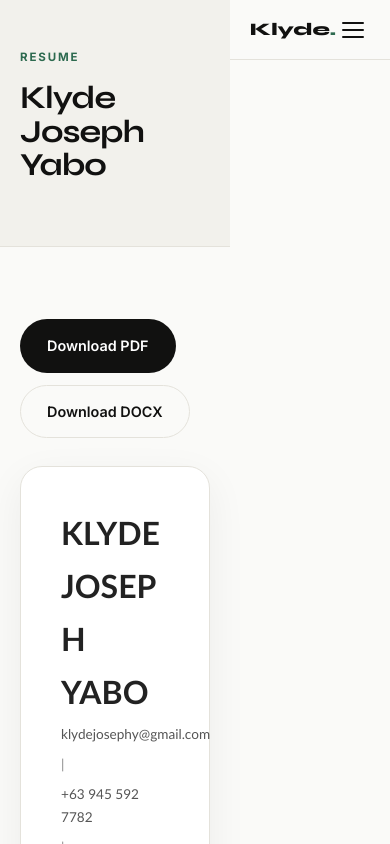
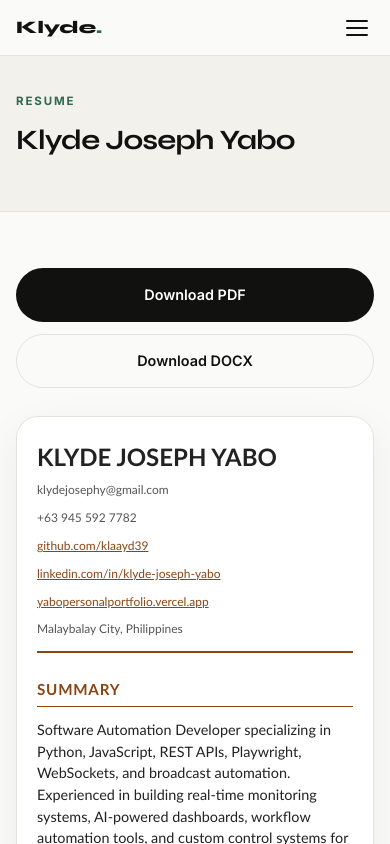
Before and after one commit to klaayd39/new-portfolio, a React (Vite) app: page /resume in a window 390 px wide. Shown: the top 844 px of the page. Built offline with nearby package versions, Linux system fonts and the light colour scheme.

Commit message:
new designnnn

```diff
--- a/src/App.jsx
+++ b/src/App.jsx
@@ -59,17 +59,15 @@ export default function App() {
     <div className="app-shell app-shell--sidebar">
       <ScrollManager />
       <ScrollProgress />
+      <Sidebar />
 
-      <div className="layout">
       <div className="layout-main">
-          <main>
+        <main id="main-content">
           <Suspense fallback={<div className="page-fallback" />}>
             <AnimatedRoutes />
           </Suspense>
         </main>
         <Footer />
-        </div>
-        <Sidebar />
       </div>
 
       <ScrollToTopFAB />
--- a/src/index.css
+++ b/src/index.css
@@ -18,8 +18,9 @@
   --border-dark: rgba(255, 255, 255, 0.12);
   --font-display: 'Syne', system-ui, sans-serif;
   --font-body: 'Inter', system-ui, sans-serif;
-  --container: 1120px;
-  --sidebar-w: 280px;
+  --container: min(1120px, 100%);
+  --content-pad: clamp(16px, 4vw, 28px);
+  --sidebar-w: clamp(240px, 22vw, 280px);
   --ease: cubic-bezier(0.16, 1, 0.3, 1);
   --radius: 14px;
   --radius-lg: 22px;
@@ -30,8 +31,12 @@
 
 html {
   scroll-behavior: smooth;
-  scroll-padding-top: 24px;
+  scroll-padding-top: calc(var(--mobile-bar-h) + env(safe-area-inset-top, 0px) + 16px);
   font-size: 16px;
+}
+
+@media (min-width: 1024px) {
+  html { scroll-padding-top: 20px; }
 }
 
 body {
@@ -70,25 +75,35 @@ textarea:focus-visible {
 }
 
 /* ── Layout: content left, sidebar right ── */
-.app-shell--sidebar { min-height: 100vh; }
-
-.layout {
-  display: flex;
+.app-shell--sidebar {
   min-height: 100vh;
+  position: relative;
 }
 
 .layout-main {
+  width: 100%;
+  min-width: 0;
+  min-height: 100vh;
+  display: flex;
+  flex-direction: column;
+}
+
+.layout-main > main {
   flex: 1;
+  width: 100%;
   min-width: 0;
-  display: flex;
-  flex-direction: column;
-}
-
-.layout-main > main { flex: 1; }
+}
 
 @media (min-width: 1024px) {
   .layout-main {
-    margin-right: var(--sidebar-w);
+    width: calc(100% - var(--sidebar-w));
+    max-width: calc(100vw - var(--sidebar-w));
+  }
+}
+
+@media (max-width: 1023px) {
+  .layout-main {
+    padding-top: calc(var(--mobile-bar-h) + env(safe-area-inset-top, 0px));
   }
 }
 
@@ -260,12 +275,14 @@ textarea:focus-visible {
   display: flex;
   align-items: center;
   justify-content: space-between;
-  height: var(--mobile-bar-h);
-  padding: 0 20px;
-  position: sticky;
+  min-height: var(--mobile-bar-h);
+  padding: env(safe-area-inset-top, 0px) var(--content-pad) 0;
+  position: fixed;
   top: 0;
+  left: 0;
+  right: 0;
   z-index: 350;
-  background: rgba(250, 250, 248, 0.92);
+  background: rgba(250, 250, 248, 0.94);
   backdrop-filter: blur(14px);
   -webkit-backdrop-filter: blur(14px);
   border-bottom: 1px solid var(--border);
@@ -352,16 +369,22 @@ textarea:focus-visible {
 
 /* ── Layout ── */
 .app-shell { min-height: 100vh; display: flex; flex-direction: column; }
-.app-shell > main { flex: 1; }
 
 .container {
   width: 100%;
   max-width: var(--container);
   margin: 0 auto;
-  padding: 0 28px;
-}
-
-.section { padding: 100px 0; }
+  padding-left: var(--content-pad);
+  padding-right: var(--content-pad);
+}
+
+@media (min-width: 1024px) {
+  .container {
+    max-width: min(1120px, calc(100vw - var(--sidebar-w) - var(--content-pad) * 2));
+  }
+}
+
+.section { padding: clamp(64px, 10vw, 100px) 0; }
 .section--muted { background: var(--bg-muted); }
 
 .section-label {
@@ -375,12 +398,12 @@ textarea:focus-visible {
 
 .section-title {
   font-family: var(--font-display);
-  font-size: clamp(2rem, 4.5vw, 3.2rem);
-  font-weight: 700;
-  line-height: 1.05;
+  font-size: clamp(1.75rem, 4.5vw, 3.2rem);
+  font-weight: 700;
+  line-height: 1.08;
   letter-spacing: -0.03em;
   margin-bottom: 16px;
-  max-width: 16ch;
+  max-width: min(20ch, 100%);
 }
 
 .section-title--light { color: #fff; }
@@ -423,10 +446,16 @@ textarea:focus-visible {
 /* ── Scroll progress ── */
 .scroll-progress {
   position: fixed;
-  top: 0; left: 0; right: 0;
+  top: 0;
+  left: 0;
+  right: 0;
   height: 2px;
   z-index: 500;
   pointer-events: none;
+}
+
+@media (min-width: 1024px) {
+  .scroll-progress { right: var(--sidebar-w); }
 }
 .scroll-progress-fill {
   height: 100%;
@@ -605,17 +634,18 @@ textarea:focus-visible {
 
 /* ── Hero ── */
 .hero {
-  min-height: 100vh;
+  min-height: min(100vh, 900px);
   display: flex;
   align-items: center;
-  padding: 80px 0;
+  padding: clamp(48px, 8vw, 80px) 0;
 }
 
 .hero-grid {
   display: grid;
   grid-template-columns: 1.05fr 0.95fr;
-  gap: 64px;
+  gap: clamp(32px, 5vw, 64px);
   align-items: center;
+  width: 100%;
 }
 
 .status-pill {
@@ -633,9 +663,9 @@ textarea:focus-visible {
 
 .hero-title {
   font-family: var(--font-display);
-  font-size: clamp(3rem, 7vw, 5.5rem);
+  font-size: clamp(2.25rem, 6vw, 5rem);
   font-weight: 800;
-  line-height: 0.95;
+  line-height: 1;
   letter-spacing: -0.04em;
   margin-bottom: 16px;
 }
@@ -649,10 +679,10 @@ textarea:focus-visible {
 }
 
 .hero-lead {
-  font-size: 1.05rem;
+  font-size: clamp(0.95rem, 2vw, 1.05rem);
   color: var(--text-muted);
   line-height: 1.78;
-  max-width: 520px;
+  max-width: 36rem;
   margin-bottom: 32px;
 }
 .hero-lead strong { color: var(--text); font-weight: 600; }
@@ -687,7 +717,9 @@ textarea:focus-visible {
 .hero-visual { display: flex; justify-content: center; }
 
 .hero-photo-wrap {
-  width: min(100%, 360px);
+  width: 100%;
+  max-width: 360px;
+  margin: 0 auto;
   border-radius: var(--radius-lg);
   overflow: hidden;
   border: 1px solid var(--border);
@@ -745,6 +777,13 @@ textarea:focus-visible {
   margin-bottom: 56px;
 }
 
+.stats-grid > *,
+.skills-layout > *,
+.explore-grid > * {
+  min-width: 0;
+  height: 100%;
+}
+
 .stat-card {
   background: var(--surface);
   border: 1px solid var(--border);
@@ -759,7 +798,7 @@ textarea:focus-visible {
 
 .stat-number {
   font-family: var(--font-display);
-  font-size: 2.4rem;
+  font-size: clamp(1.75rem, 4vw, 2.4rem);
   font-weight: 800;
   letter-spacing: -0.03em;
   color: var(--accent);
@@ -821,19 +860,33 @@ textarea:focus-visible {
 .featured-list {
   display: flex;
   flex-direction: column;
-  gap: 80px;
-  margin-bottom: 72px;
+  gap: clamp(48px, 8vw, 80px);
+  margin-bottom: clamp(48px, 8vw, 72px);
 }
 
 .featured-project {
   display: grid;
   grid-template-columns: 1.1fr 0.9fr;
-  gap: 40px;
+  gap: clamp(24px, 4vw, 40px);
   align-items: center;
-}
-
-.featured-project--reverse { direction: rtl; }
-.featured-project--reverse > * { direction: ltr; }
+  width: 100%;
+}
+
+.featured-project > * {
+  min-width: 0;
+}
+
+.featured-project-body {
+  min-width: 0;
+}
+
+.featured-project--reverse .featured-project-media { order: 2; }
+.featured-project--reverse .featured-project-body { order: 1; }
+
+@media (max-width: 1024px) {
+  .featured-project--reverse .featured-project-media,
+  .featured-project--reverse .featured-project-body { order: unset; }
+}
 
 .featured-project-media {
   border-radius: var(--radius-lg);
@@ -933,15 +986,28 @@ textarea:focus-visible {
 .projects-header {
   display: flex;
   justify-content: space-between;
-  align-items: center;
+  align-items: flex-end;
   gap: 16px;
   margin-bottom: 28px;
+  flex-wrap: wrap;
 }
 
 .projects-grid {
   display: grid;
-  grid-template-columns: repeat(auto-fill, minmax(300px, 1fr));
+  grid-template-columns: repeat(auto-fill, minmax(min(100%, 280px), 1fr));
   gap: 20px;
+}
+
+.projects-grid > * {
+  min-width: 0;
+  height: 100%;
+  display: flex;
+  flex-direction: column;
+}
+
+.projects-grid .project-card {
+  flex: 1;
+  height: 100%;
 }
 
 .project-card {
@@ -1075,6 +1141,7 @@ textarea:focus-visible {
   align-items: baseline;
   gap: 12px;
   margin-bottom: 6px;
+  flex-wrap: wrap;
 }
 .tool-list-top strong { font-size: 0.9rem; }
 .tool-list-top span { font-size: 0.78rem; font-weight: 700; color: var(--accent); }
@@ -1147,6 +1214,14 @@ textarea:focus-visible {
   justify-content: center;
   gap: 12px;
   margin-bottom: 28px;
+  width: 100%;
+}
+
+.contact-actions .btn {
+  max-width: 100%;
+  word-break: break-word;
+  text-align: center;
+  white-space: normal;
 }
 
 .contact-links {
@@ -1336,6 +1411,8 @@ textarea:focus-visible {
   font-size: 0.9rem;
   font-weight: 600;
   text-align: right;
+  word-break: break-word;
+  overflow-wrap: anywhere;
 }
 .contact-info-row a { color: var(--accent); }
 
@@ -1346,9 +1423,9 @@ textarea:focus-visible {
   border: none;
   border-radius: var(--radius-lg);
   background: var(--surface);
-  width: 92%;
+  width: min(92%, calc(100vw - var(--content-pad) * 2));
   max-width: 900px;
-  max-height: 90vh;
+  max-height: min(90vh, 90dvh);
   overflow: visible;
   box-shadow: 0 32px 80px rgba(17, 17, 16, 0.2);
   animation: modalIn 0.35s var(--ease) both;
@@ -1363,7 +1440,7 @@ textarea:focus-visible {
 }
 
 .modal-container {
-  max-height: 90vh;
+  max-height: min(90vh, 90dvh);
   overflow-y: auto;
   border-radius: var(--radius-lg);
   position: relative;
@@ -1497,11 +1574,13 @@ textarea:focus-visible {
 .rv-contact-bar {
   display: flex;
   flex-wrap: wrap;
+  align-items: center;
   gap: 8px;
-  font-size: 0.85rem;
+  font-size: clamp(0.75rem, 2vw, 0.85rem);
   color: #555;
   padding-bottom: 12px;
   border-bottom: 2px solid #8B4513;
+  word-break: break-word;
 }
 .rv-contact-bar .sep { color: #888; }
 .rv-contact-bar a { color: #8B4513; text-decoration: underline; }
@@ -1522,7 +1601,14 @@ textarea:focus-visible {
 .rv-edu-school { font-size: 0.9rem; font-weight: 700; color: #222; margin-bottom: 2px; }
 .rv-edu-degree { font-size: 0.85rem; font-style: italic; color: #555; }
 .rv-job { margin-bottom: 20px; }
-.rv-job-header { display: flex; justify-content: space-between; align-items: baseline; margin-bottom: 2px; }
+.rv-job-header {
+  display: flex;
+  justify-content: space-between;
+  align-items: baseline;
+  gap: 12px;
+  flex-wrap: wrap;
+  margin-bottom: 2px;
+}
 .rv-job-title { font-size: 0.95rem; font-weight: 700; color: #222; }
 .rv-job-period { font-size: 0.85rem; font-style: italic; color: #555; }
 .rv-job-company { font-size: 0.85rem; font-style: italic; color: #8B4513; margin-bottom: 4px; }
@@ -1564,47 +1650,112 @@ textarea:focus-visible {
   .btt { right: calc(var(--sidebar-w) + 28px); }
 }
 
+@media (min-width: 1024px) and (max-height: 780px) {
+  .sidebar-right {
+    padding: 24px 20px 20px;
+  }
+  .sidebar-top { margin-bottom: 20px; }
+  .sidebar-link { padding: 8px 10px; font-size: 0.84rem; }
+  .sidebar-bottom { padding-top: 16px; }
+}
+
 /* ── Responsive ── */
+
+/* Tablet landscape & small desktop */
+@media (max-width: 1200px) {
+  .stats-grid { grid-template-columns: repeat(2, minmax(0, 1fr)); }
+  .skills-layout { grid-template-columns: repeat(2, 1fr); }
+  .explore-grid { grid-template-columns: repeat(2, 1fr); }
+}
+
 @media (max-width: 1024px) {
-  .hero-grid { grid-template-columns: 1fr; gap: 48px; }
+  .hero-grid {
+    grid-template-columns: 1fr;
+    gap: 40px;
+  }
   .hero-visual { order: -1; }
-  .hero-photo-wrap { width: min(100%, 280px); }
-  .about-layout { grid-template-columns: 1fr; }
-  .stats-grid { grid-template-columns: 1fr 1fr; }
-  .skills-layout { grid-template-columns: 1fr 1fr; }
-  .explore-grid { grid-template-columns: 1fr 1fr; }
+  .hero-photo-wrap { max-width: 280px; }
+  .hero-copy { text-align: left; }
+  .about-layout { grid-template-columns: 1fr; gap: 32px; }
+  .stats-grid { grid-template-columns: repeat(2, minmax(0, 1fr)); }
   .featured-project,
   .featured-project--reverse {
     grid-template-columns: 1fr;
-    direction: ltr;
   }
-  .modal-body { grid-template-columns: 1fr; }
+  .featured-project-media { aspect-ratio: 16 / 10; }
+  .modal-body { grid-template-columns: 1fr; gap: 24px; }
+  .modal-dialog { width: 94%; }
   .rv-body { grid-template-columns: 1fr; }
-}
-
-@media (max-width: 1023px) {
-  .hero {
-    min-height: calc(100vh - var(--mobile-bar-h));
-    padding-top: calc(var(--mobile-bar-h) + 24px);
-    padding-bottom: 64px;
-  }
-
-  .section { padding: 72px 0; }
-  .container { padding: 0 20px; }
+  .resume-card.doc-theme { padding: clamp(20px, 4vw, 40px); }
+}
+
+/* Tablet portrait & large phones */
+@media (max-width: 768px) {
+  .section { padding: clamp(56px, 12vw, 72px) 0; }
+  .section-intro { margin-bottom: 36px; font-size: 0.98rem; }
   .stats-grid { grid-template-columns: 1fr; }
   .skills-layout { grid-template-columns: 1fr; }
   .explore-grid { grid-template-columns: 1fr; }
-  .timeline-item { grid-template-columns: 1fr; gap: 8px; }
-  .hero-actions .btn { flex: 1; min-width: 140px; }
-  .contact-info-row { flex-direction: column; align-items: flex-start; gap: 4px; }
+  .timeline-item { grid-template-columns: 1fr; gap: 8px; padding: 22px 0; }
+  .featured-project-actions { flex-direction: column; align-items: stretch; }
+  .featured-project-actions .btn { width: 100%; justify-content: center; }
+  .projects-grid { grid-template-columns: 1fr; }
+  .projects-header { align-items: flex-start; }
+  .filter-tabs { gap: 6px; }
+  .filter-tab { padding: 8px 14px; font-size: 0.78rem; }
+  .contact-page { padding: clamp(48px, 10vw, 80px) 0; }
+  .contact-actions { flex-direction: column; align-items: stretch; }
+  .contact-actions .btn { width: 100%; }
+  .contact-links { flex-direction: column; gap: 14px; align-items: center; }
+  .subpage-hero { padding: 36px 0 40px; }
+  .subpage-hero .section-title { max-width: none; }
+  .modal-hero { height: 200px; }
+  .modal-body { padding: 20px; }
+  .modal-title { font-size: 1.35rem; }
+  .tool-list li { padding: 16px 18px; }
+  .tool-block-head { padding: 16px 18px; }
+  .about-callout { padding: 24px; }
+  .stat-card { padding: 22px 20px; }
+  .section-title { max-width: none; }
+  .contact-info-row {
+    flex-direction: column;
+    align-items: flex-start;
+    gap: 4px;
+  }
   .contact-info-row span:last-child { text-align: left; }
-  .projects-grid { grid-template-columns: 1fr; }
-}
-
+  .btt {
+    bottom: 20px;
+    right: 20px;
+    width: 40px;
+    height: 40px;
+  }
+}
+
+/* Small phones */
 @media (max-width: 480px) {
-  .hero-title { font-size: 2.6rem; }
-  .hero-actions { flex-direction: column; }
+  :root { --mobile-bar-h: 56px; }
+
+  .hero { min-height: auto; padding: 32px 0 48px; }
+  .hero-title { font-size: 2.25rem; }
+  .hero-role { font-size: 1.1rem; }
+  .hero-actions { flex-direction: column; width: 100%; }
   .hero-actions .btn { width: 100%; }
+  .hero-socials { gap: 12px; }
+  .status-pill { font-size: 0.62rem; padding: 6px 12px; }
+  .sidebar-right { width: min(88vw, 300px); padding: 64px 20px 24px; }
+  .resume-actions { flex-direction: column; }
+  .resume-actions .btn { width: 100%; justify-content: center; }
+  .rv-name { font-size: 1.5rem; }
+  .rv-contact-bar .sep { display: none; }
+  .rv-contact-bar span,
+  .rv-contact-bar a { display: block; width: 100%; }
+  .featured-project-title { font-size: 1.35rem; }
+  .tech-row { gap: 6px; }
+  .tech-pill { font-size: 0.65rem; padding: 4px 8px; }
+}
+
+@media (max-width: 1023px) {
+  .hero { min-height: auto; }
 }
 
 @media (prefers-reduced-motion: reduce) {
@@ -1615,7 +1766,7 @@ textarea:focus-visible {
 @media print {
   @page { size: A4 portrait; margin: 0; }
   .mobile-bar, .sidebar-right, .sidebar-scrim, .btt, .site-footer, .resume-actions, .subpage-hero, .scroll-progress { display: none !important; }
-  .layout-main { margin-right: 0 !important; }
+  .layout-main { width: 100% !important; max-width: 100% !important; padding-top: 0 !important; }
   .subpage, .resume-page-inner { padding: 0 !important; }
   .resume-card { box-shadow: none !important; border: none !important; padding: 0 !important; }
   .rv-body { grid-template-columns: 1fr 190px !important; }
```
Lines whose indentation alone changed are shown as unchanged.
